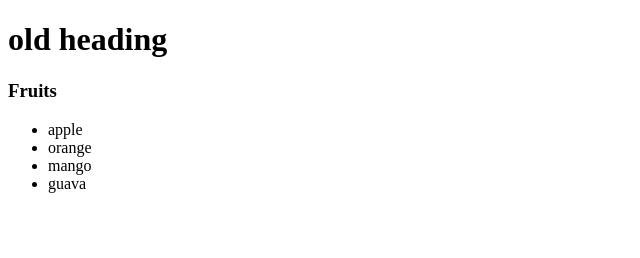
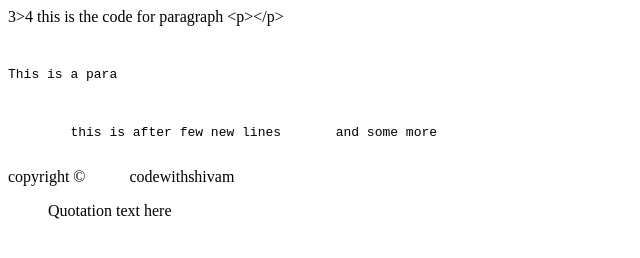
Before and after one commit to shivamsghgupta1319-tech/html_css_js_Learning, a plain HTML site: page index.html in a window 1280 px wide. Shown: the whole page, without its empty margins (0-640 px from the left). Drawn offline with Linux system fonts and the light colour scheme.

Commit message:
Add files via upload

```diff
--- a/index.html
+++ b/index.html
@@ -3,23 +3,26 @@
 <head>
     <meta charset="UTF-8">
     <meta name="viewport" content="width=device-width, initial-scale=1.0">
-    <title>Document</title>
-    <link rel="stylesheet" href="style.css"/>
-    <style>
-
-    </style>
+    <title> htmlentities</title>
 </head>
 <body>
-    <h1>old heading</h1>
-    <div>
-        <h3>Fruits</h3>
-        <ul>
-            <li>apple</li>
-            <li>orange</li>
-            <li>mango</li>
-            <li>guava</li>
-        </ul>
-    </div>
-    <script src="DOM.js"></script>
+
+    3>4
+    this is the code for paragraph &lt;p&gt;&lt;/p&gt;
+
+    <pre>
+        <p>This is a para </p>
+
+        this is after few new lines       and some more
+    </pre>
+
+    copyright &copy; &nbsp; &nbsp; &nbsp; &nbsp;  &nbsp;    codewithshivam
+    <blockquote cite ="source-url">
+Quotation text here
+    </blockquote>
+
+
+
+
 </body>
 </html>
```
